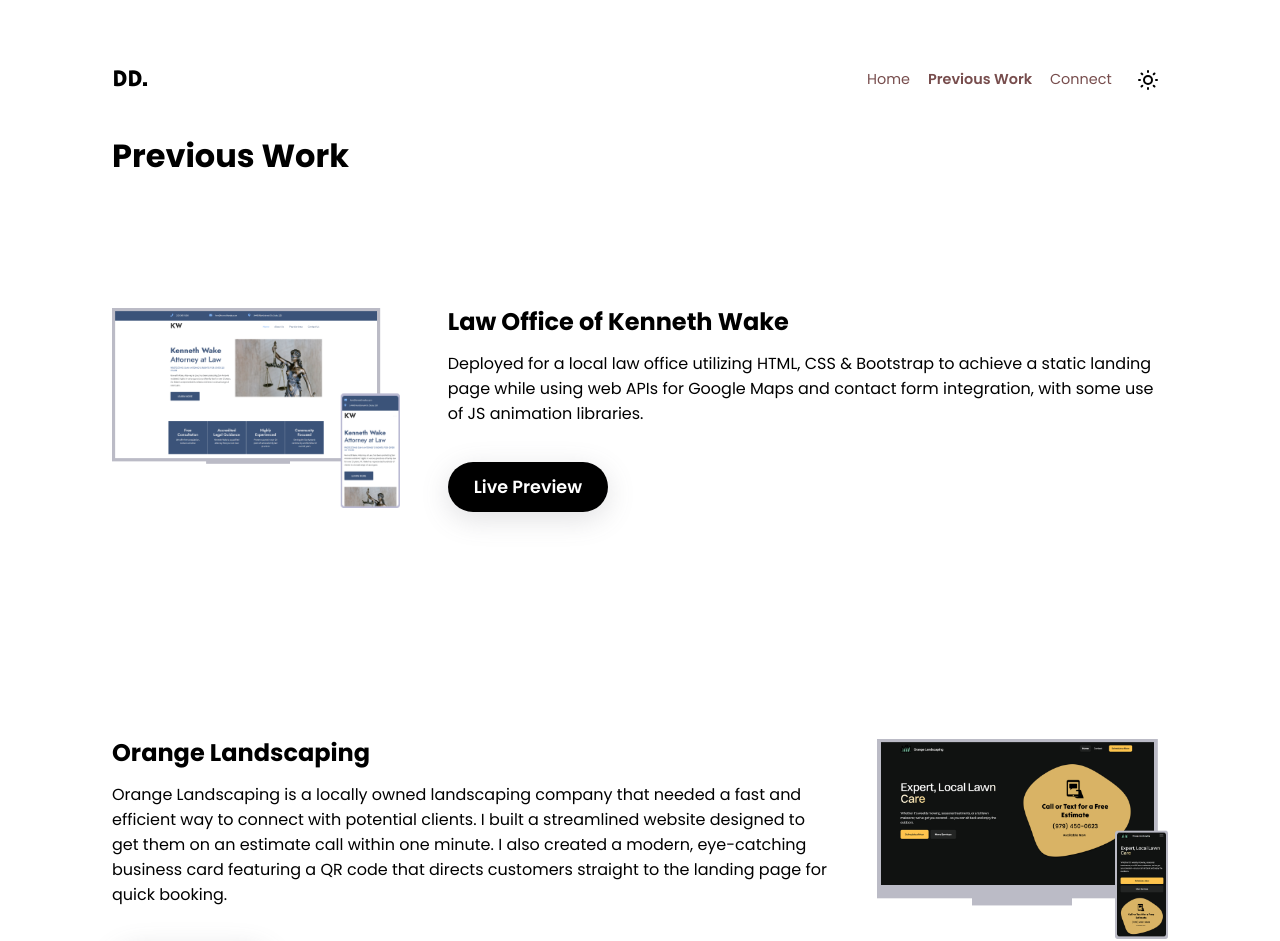
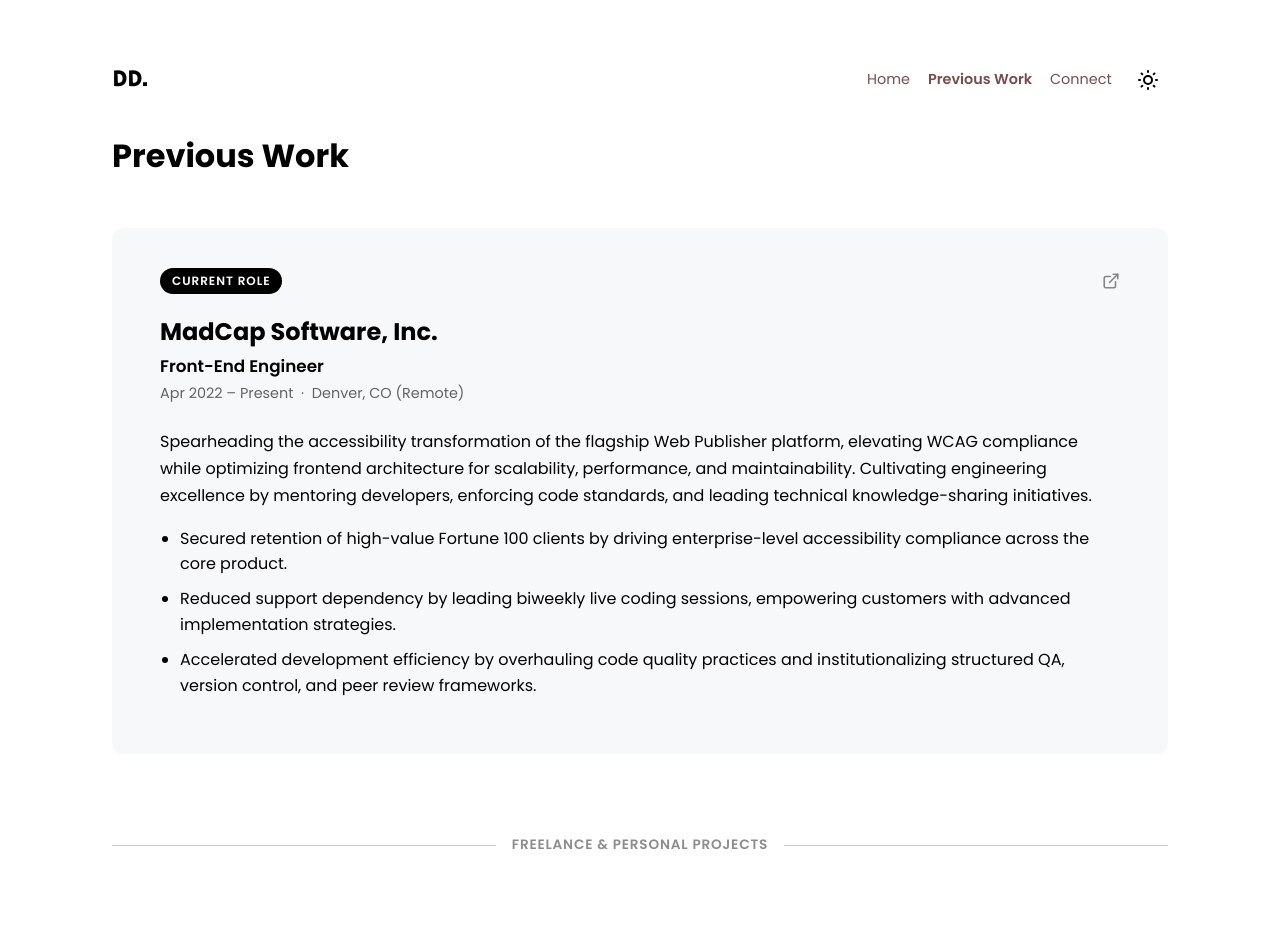
Before and after one commit to drewdoesdevelopment/drew-develops, a SvelteKit app: page /previous-work in a window 1280 px wide. Shown: the top 941 px of the page. Built offline with nearby package versions, Linux system fonts and the light colour scheme.

Commit message:
Add Current Role section

```diff
--- a/src/routes/previous-work/+page.svelte
+++ b/src/routes/previous-work/+page.svelte
@@ -6,6 +6,34 @@ import { scrollReveal } from '$lib/actions/scrollReveal';
 
 <main>
     <h1 use:scrollReveal={{ animation: 'fade-in', delay: 0 }}>Previous Work</h1>
+
+    <section class="current-role" use:scrollReveal={{ animation: 'fade-up', delay: 100 }}>
+        <div class="role-top">
+            <span class="role-badge">Current Role</span>
+            <a href="https://www.madcapsoftware.com" class="role-share" target="_blank" rel="noopener noreferrer" aria-label="Visit MadCap Software">
+                <svg xmlns="http://www.w3.org/2000/svg" width="18" height="18" viewBox="0 0 24 24" fill="none" stroke="currentColor" stroke-width="2.2" stroke-linecap="round" stroke-linejoin="round">
+                    <path d="M18 13v6a2 2 0 0 1-2 2H5a2 2 0 0 1-2-2V8a2 2 0 0 1 2-2h6"/>
+                    <polyline points="15 3 21 3 21 9"/>
+                    <line x1="10" y1="14" x2="21" y2="3"/>
+                </svg>
+            </a>
+        </div>
+        <div class="role-header">
+            <h2>MadCap Software, Inc.</h2>
+            <p class="role-title">Front-End Engineer</p>
+            <p class="role-duration">Apr 2022 – Present &nbsp;·&nbsp; Denver, CO (Remote)</p>
+        </div>
+        <p class="role-desc">Spearheading the accessibility transformation of the flagship Web Publisher platform, elevating WCAG compliance while optimizing frontend architecture for scalability, performance, and maintainability. Cultivating engineering excellence by mentoring developers, enforcing code standards, and leading technical knowledge-sharing initiatives.</p>
+        <ul class="contributions">
+            <li>Secured retention of high-value Fortune 100 clients by driving enterprise-level accessibility compliance across the core product.</li>
+            <li>Reduced support dependency by leading biweekly live coding sessions, empowering customers with advanced implementation strategies.</li>
+            <li>Accelerated development efficiency by overhauling code quality practices and institutionalizing structured QA, version control, and peer review frameworks.</li>
+        </ul>
+    </section>
+
+    <div class="section-divider" use:scrollReveal={{ animation: 'fade-in', delay: 0 }}>
+        <span>Freelance & Personal Projects</span>
+    </div>
 
     <div class="examples">
         {#each projects as project, index}
@@ -33,6 +61,111 @@ import { scrollReveal } from '$lib/actions/scrollReveal';
 
 <style lang='scss' scoped>
 @import '../../styles/variables.scss';
+
+    .current-role {
+        background-color: #f7f8fa;
+        border-radius: 12px;
+        padding: 2.5rem 3rem;
+        margin-top: 3rem;
+
+        :global(html[data-theme="dark"]) & {
+            background-color: var(--dark-secondary);
+        }
+    }
+
+    .role-top {
+        display: flex;
+        align-items: center;
+        justify-content: space-between;
+        margin-bottom: 1.25rem;
+    }
+
+    .role-badge {
+        display: inline-block;
+        background-color: black;
+        color: white;
+        font-size: 0.75rem;
+        font-weight: 600;
+        letter-spacing: 0.08em;
+        text-transform: uppercase;
+        padding: 4px 12px;
+        border-radius: 20px;
+
+        :global(html[data-theme="dark"]) & {
+            background-color: white;
+            color: black;
+        }
+    }
+
+    .role-share {
+        display: flex;
+        align-items: center;
+        opacity: 0.45;
+        color: currentColor;
+        transition: opacity 0.2s ease;
+
+        &:hover {
+            opacity: 1;
+        }
+    }
+
+    .role-header {
+        h2 {
+            margin: 0 0 0.25rem 0;
+        }
+    }
+
+    .role-title {
+        margin: 0 0 0.25rem 0;
+        font-weight: 600;
+        font-size: 1.05rem;
+    }
+
+    .role-duration {
+        margin: 0;
+        font-size: 0.9rem;
+        opacity: 0.6;
+    }
+
+    .role-desc {
+        margin-top: 1.5rem;
+        line-height: 1.7;
+    }
+
+    .contributions {
+        margin-top: 1rem;
+        padding-left: 1.25rem;
+
+        li {
+            margin-bottom: 0.6rem;
+            line-height: 1.6;
+        }
+    }
+
+    .section-divider {
+        display: flex;
+        align-items: center;
+        margin-top: 5rem;
+        gap: 1rem;
+
+        span {
+            white-space: nowrap;
+            font-weight: 600;
+            font-size: 0.85rem;
+            letter-spacing: 0.06em;
+            text-transform: uppercase;
+            opacity: 0.45;
+        }
+
+        &::before,
+        &::after {
+            content: '';
+            flex: 1;
+            height: 1px;
+            background-color: currentColor;
+            opacity: 0.2;
+        }
+    }
 
     .examples {
         display: flex;
@@ -83,6 +216,14 @@ import { scrollReveal } from '$lib/actions/scrollReveal';
     }
 
     @media (max-width: $breakpoint-s) {
+        .current-role {
+            padding: 2rem 1.5rem;
+        }
+
+        .section-divider {
+            margin-top: 4rem;
+        }
+
         h1 {
             margin-top: 3rem;
             text-align: center;
```
